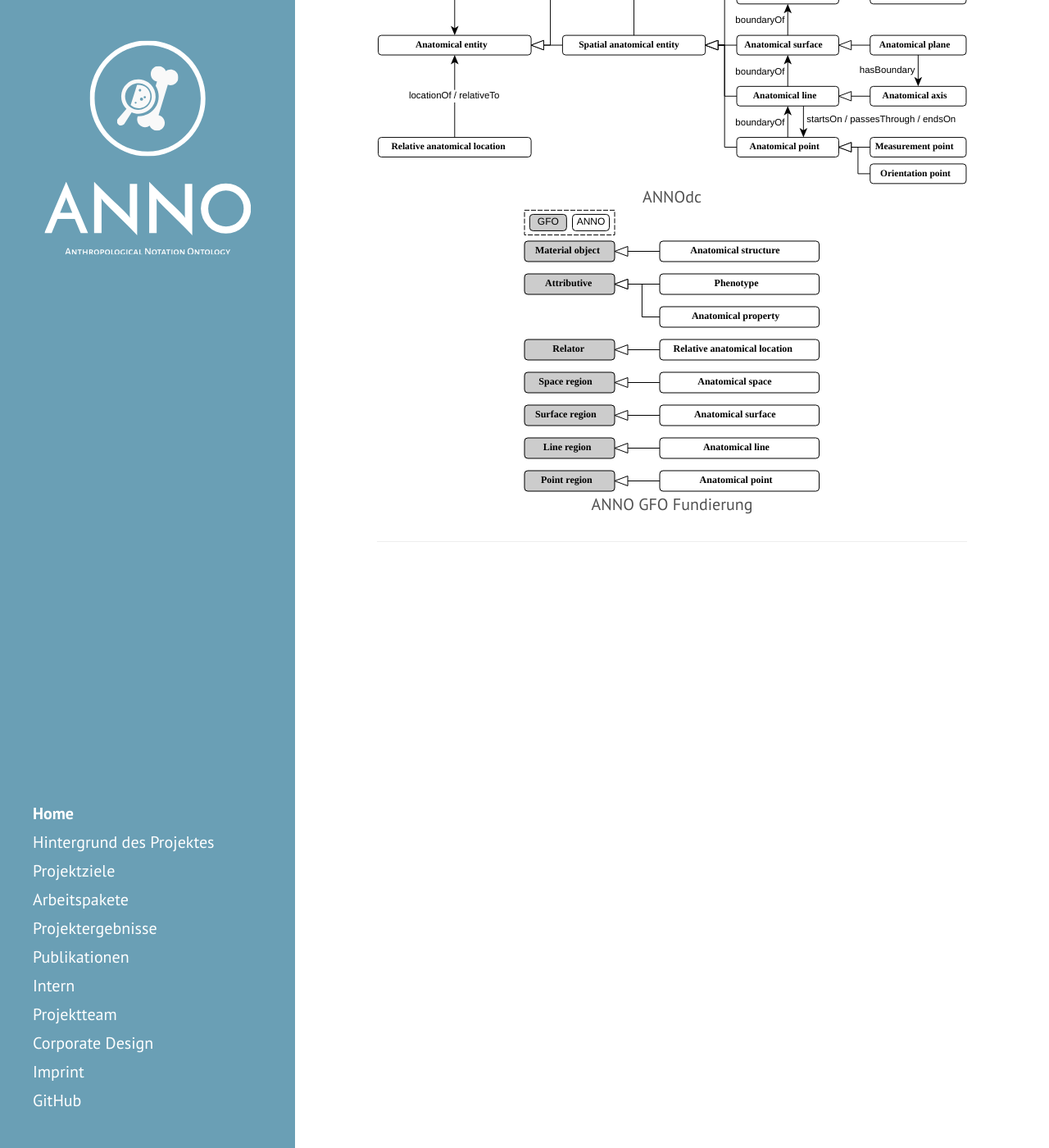
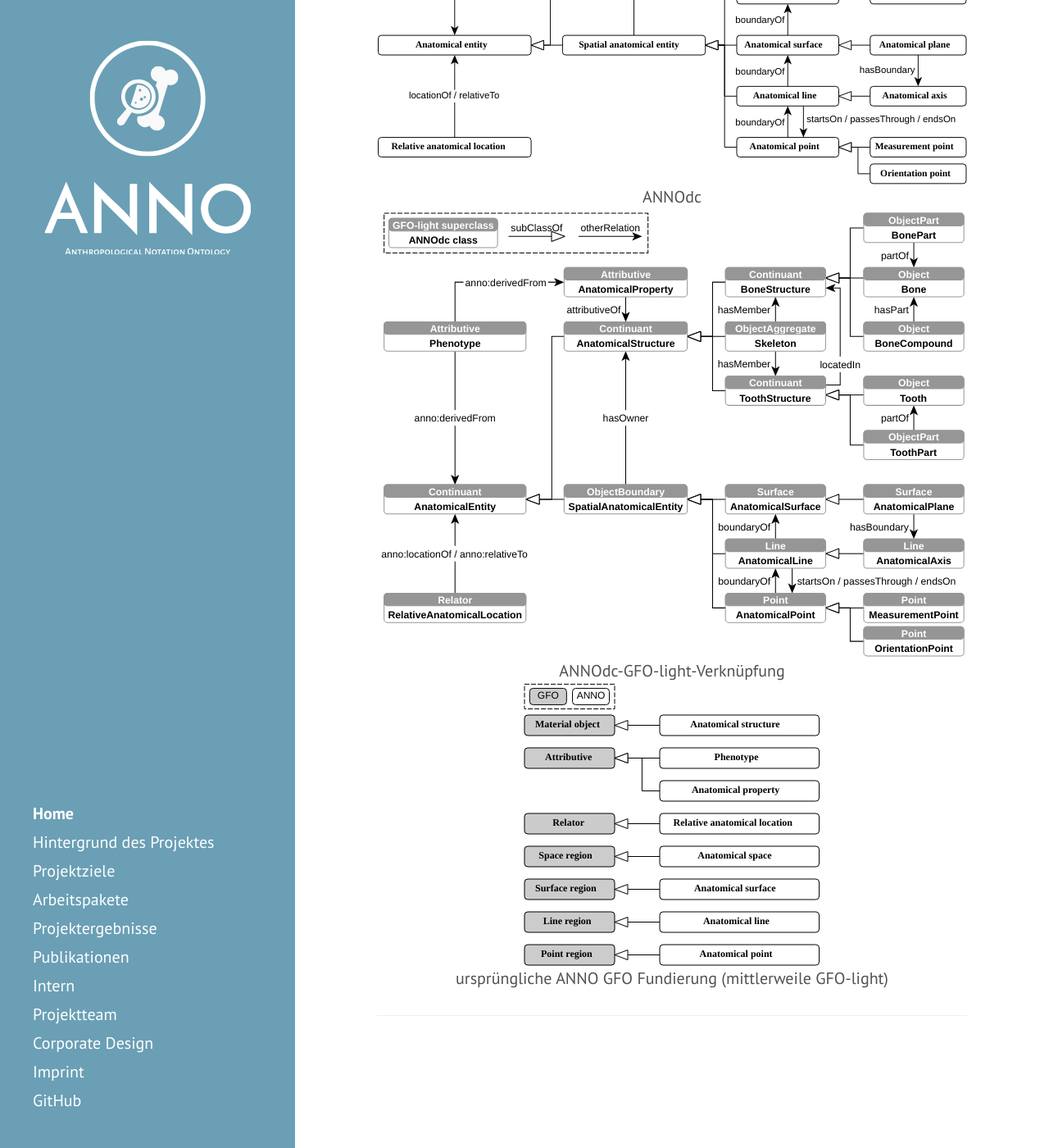
Before and after one commit to annosaxfdm/annosaxfdm.de, a Jekyll site: the page built from index.md, in a window 1280 px wide and 1400 px high, scrolled down 1478 px. Shown: the whole window at 82% size. Built offline with Jekyll 4.4.1, drawn with Linux system fonts in a browser that asks for light colours.

Commit message:
add ANNOdc GFO-light embedding image

```diff
--- a/index.md
+++ b/index.md
@@ -44,9 +44,16 @@ Eine Auswahl unserer Visualisierungen, Schnittstellen und Werkzeuge:
 </center>
 
 <center>
+  <a href="public/annodc-gfo-light.svg" target="_blank">
+    <img src="public/annodc-gfo-light.svg">
+  </a>
+  ANNOdc-GFO-light-Verknüpfung
+</center>
+
+<center>
   <a href="public/annogfo.svg" target="_blank">
     <img src="public/annogfo.svg">
   </a>
-  ANNO GFO Fundierung
+  ursprüngliche ANNO GFO Fundierung (mittlerweile GFO-light)
 </center>
 ---
```
Also changed, not shown: public/annodc-gfo-light.svg (added).
